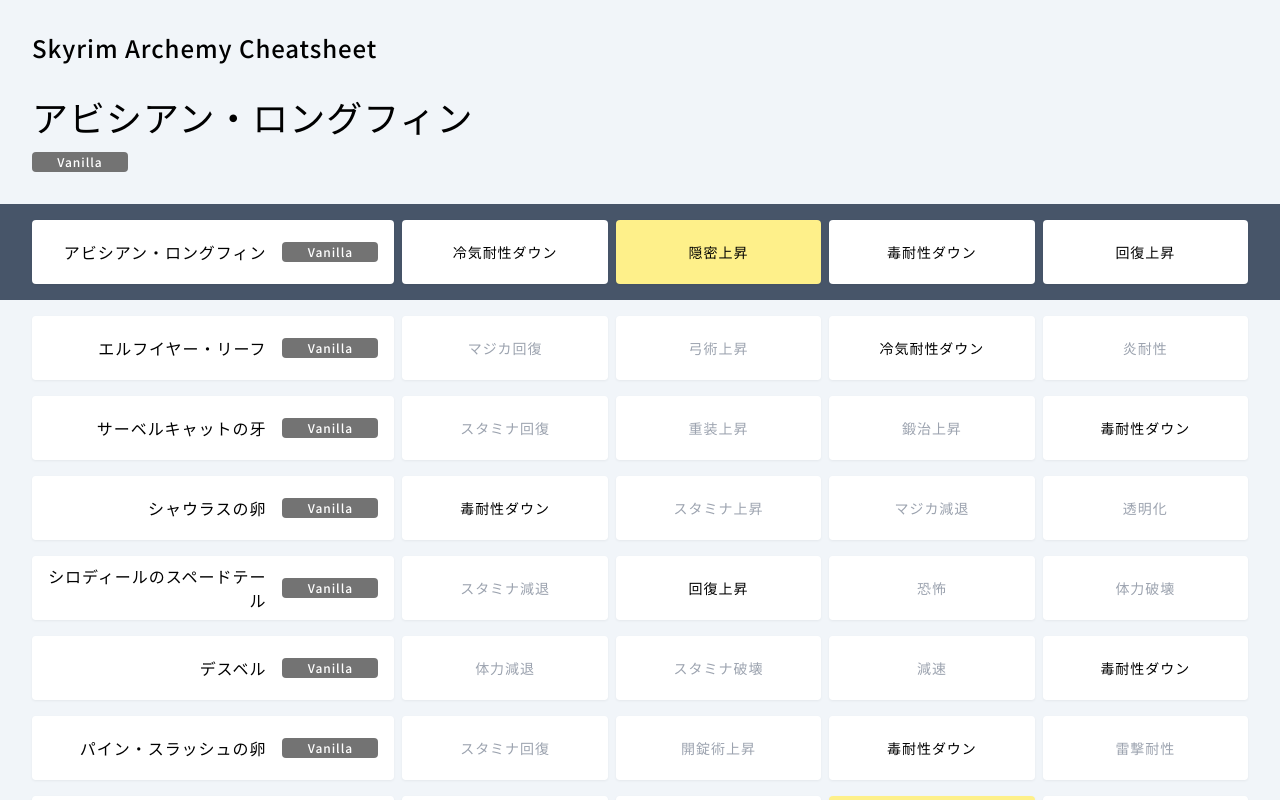
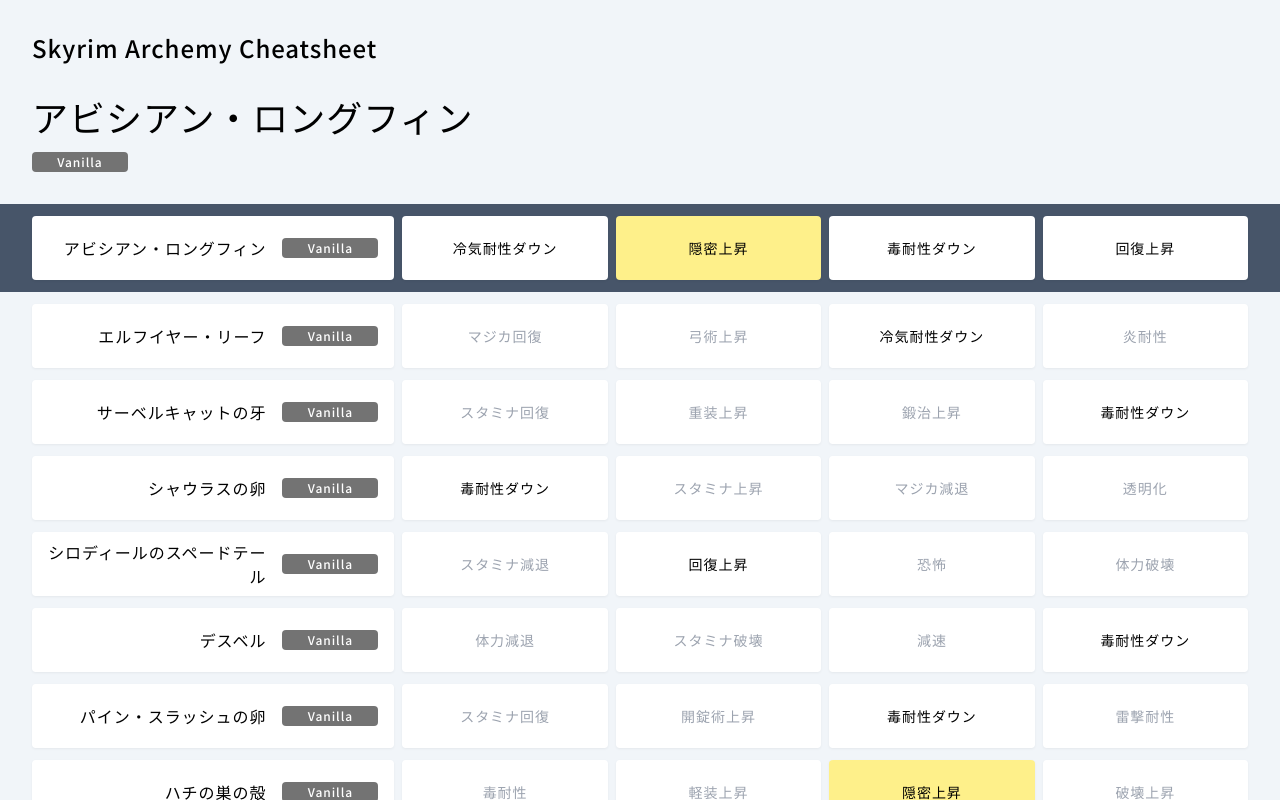
Before and after one commit to ykob/skyrim-alchemy-cheatsheet, a React (Vite) app: page /material/0 in a window 1280 px wide. Shown: the top 800 px of the page. Built offline with nearby package versions, Linux system fonts and the light colour scheme.

Commit message:
adjusted the whole layout.

```diff
--- a/src/components/features/material-content/MaterialContent.tsx
+++ b/src/components/features/material-content/MaterialContent.tsx
@@ -9,7 +9,7 @@
 export const MaterialContent = function (props: Props) {
   return (
     <div className={props.className}>
-      <div className="mb-4 text-4xl">{props.name}</div>
+      <div className="mb-4 text-2xl md:text-3xl lg:text-4xl">{props.name}</div>
       <CategoryBadge categoryId={props.category} />
     </div>
   )
--- a/src/components/features/material-list/MaterialList.tsx
+++ b/src/components/features/material-list/MaterialList.tsx
@@ -21,5 +21,5 @@
       />
     )
   })
-  return <div className="grid grid-cols-1 gap-4">{materialItems}</div>
+  return <div className="grid grid-cols-1 gap-2 lg:gap-3">{materialItems}</div>
 }
--- a/src/components/ui-parts/StickyBar.tsx
+++ b/src/components/ui-parts/StickyBar.tsx
@@ -13,9 +13,10 @@
     'left-0',
     'bg-slate-600',
     'px-4',
-    'py-4',
+    'py-2',
     'z-10',
     'lg:px-8',
+    'lg:py-3',
   ].join(' ')
 
   return <div className={classnames}>{props.children}</div>
--- a/src/pages/material/index.tsx
+++ b/src/pages/material/index.tsx
@@ -30,7 +30,7 @@
         name={data.name}
         category={data.category}
       />
-      <StickyBar className="mb-4">
+      <StickyBar className="mb-2 lg:mb-3">
         <MaterialList
           materials={[thisMaterial!]}
           parentEffectIds={data.effectIds}
```
